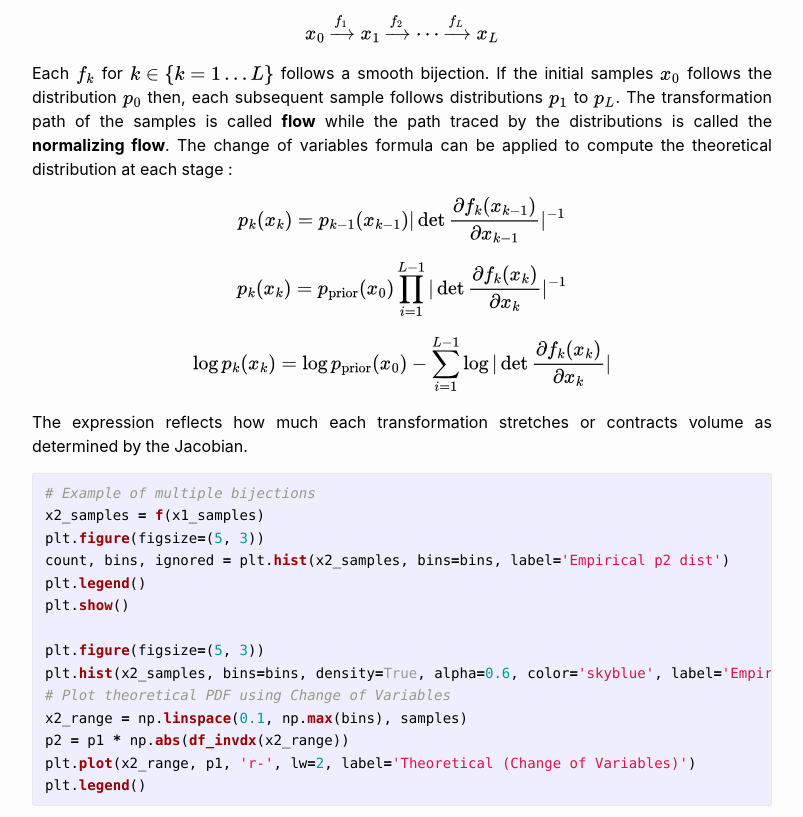
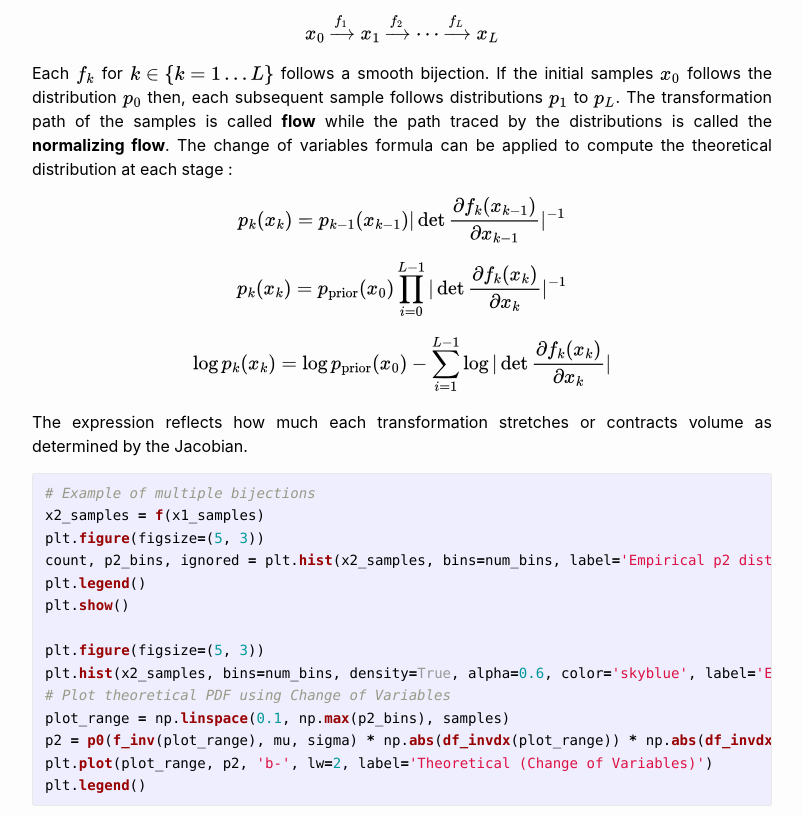
Before and after one commit to T-NIKHIL/T-NIKHIL.github.io, a Jekyll site: the page built from normalizing_flows.md, in a window 1280 px wide and 900 px high, scrolled down 2465 px, cut to the strip 0-817 px from the top of the window. Shown: the whole strip, without its empty margins (238-1041 px from the left). Built offline with Jekyll 4.4.1, drawn with Linux system fonts in a browser that asks for light colours; comment, search, counter and statistics services are not loaded; some of the changed text lies outside the part shown.

Commit message:
mod(normalizing_flows.md) : Small corrections

````diff
--- a/normalizing_flows.md
+++ b/normalizing_flows.md
@@ -63,13 +63,13 @@ $$
 mu = 0
 sigma = 0.5
 rng = np.random.default_rng(seed=seed)
-bins = 50
+num_bins = 50
 samples = 1000
 
 # I use a normal distribution for p0
 x0_samples = rng.normal(mu, sigma, size=(samples, 1))
 plt.figure(figsize=(5, 3))
-plt.hist(x0_samples, bins=bins, label='Empirical p0 dist')
+plt.hist(x0_samples, bins=num_bins, label='Empirical p0 dist')
 plt.legend()
 plt.show()
 
@@ -81,7 +81,7 @@ df_invdx = lambda x : 1/x # 0.5*(x**(-0.5))
 # Generating transformed samples
 x1_samples = f(x0_samples)
 plt.figure(figsize=(5, 3))
-count, bins, ignored = plt.hist(x1_samples, bins=bins, label='Empirical p1 dist')
+count, p1_bins, ignored = plt.hist(x1_samples, bins=num_bins, label='Empirical p1 dist')
 plt.legend()
 plt.show()
 ```
@@ -99,11 +99,11 @@ def logp0(x, mu=0, sigma=1):
   return np.log(1/np.sqrt(2*np.pi*sigma**2)) - ((x - mu)**2)/(2*sigma**2)
 
 plt.figure(figsize=(5, 3))
-plt.hist(x1_samples, bins=bins, density=True, alpha=0.6, color='skyblue', label='Empirical p1 dist')
+plt.hist(x1_samples, bins=num_bins, density=True, alpha=0.6, color='skyblue', label='Empirical p1 dist')
 # Plot theoretical PDF using Change of Variables
-x1_range = np.linspace(0.1, np.max(bins), samples)
-p1 = p0(f_inv(x1_range), mu, sigma) * np.abs(df_invdx(x1_range))
-plt.plot(x1_range, p1, 'r-', lw=2, label='Theoretical (Change of Variables)')
+plot_range = np.linspace(0.1, np.max(p1_bins), samples)
+p1 = p0(f_inv(plot_range), mu, sigma) * np.abs(df_invdx(plot_range))
+plt.plot(plot_range, p1, 'r-', lw=2, label='Theoretical (Change of Variables)')
 plt.legend()
 ```
 
@@ -141,7 +141,7 @@ $$
 $$
 
 $$
-  p_{k}(x_{k}) = p_{\rm{prior}}(x_{0}) \prod_{i=1}^{L-1} | \det \frac{\partial f_{k}(x_{k})}{\partial x_{k}}|^{-1}
+  p_{k}(x_{k}) = p_{\rm{prior}}(x_{0}) \prod_{i=0}^{L-1} | \det \frac{\partial f_{k}(x_{k})}{\partial x_{k}}|^{-1}
 $$
 
 $$
@@ -157,16 +157,16 @@ $$
 # Example of multiple bijections
 x2_samples = f(x1_samples)
 plt.figure(figsize=(5, 3))
-count, bins, ignored = plt.hist(x2_samples, bins=bins, label='Empirical p2 dist')
+count, p2_bins, ignored = plt.hist(x2_samples, bins=num_bins, label='Empirical p2 dist')
 plt.legend()
 plt.show()
 
 plt.figure(figsize=(5, 3))
-plt.hist(x2_samples, bins=bins, density=True, alpha=0.6, color='skyblue', label='Empirical p2 dist')
+plt.hist(x2_samples, bins=num_bins, density=True, alpha=0.6, color='skyblue', label='Empirical p2 dist')
 # Plot theoretical PDF using Change of Variables
-x2_range = np.linspace(0.1, np.max(bins), samples)
-p2 = p1 * np.abs(df_invdx(x2_range))
-plt.plot(x2_range, p1, 'r-', lw=2, label='Theoretical (Change of Variables)')
+plot_range = np.linspace(0.1, np.max(p2_bins), samples)
+p2 = p0(f_inv(plot_range), mu, sigma) * np.abs(df_invdx(plot_range)) * np.abs(df_invdx(plot_range))
+plt.plot(plot_range, p2, 'b-', lw=2, label='Theoretical (Change of Variables)')
 plt.legend()
 ```
 
````
Also changed, not shown: 15 other files.
